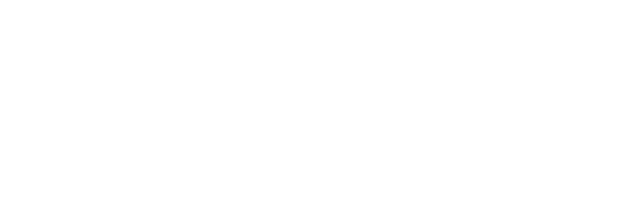
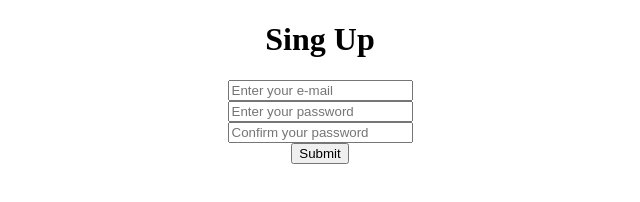
Before and after one commit to JhonattanStevenAmaguaTaco/JhonattanStevenAmaguaTaco.github.io, a plain HTML site: page singUp1.html in a window 1280 px wide. Shown: the whole page, without its empty margins (320-960 px from the left). Drawn offline with Linux system fonts and the light colour scheme.

Commit message:
third Commit
Input e-mail, password, confirm password, summit

```diff
--- a/singUp1.html
+++ b/singUp1.html
@@ -4,8 +4,12 @@
     <title>DocMInd</title>
 </head>
 <body>
-    <h1>
-
+    <h1 align = "center">
+        Sing Up
     </h1>
+    <center><input type="text" id="emailImput" placeholder="Enter your e-mail"></center>
+    <center><input type="password" id="paswordImput" placeholder="Enter your password"></center>
+    <center><input type="password" id="confirmPaswordImput" placeholder="Confirm your password"></center>
+    <center><input type="submit"> </center>
 </body>
 </html>
```
